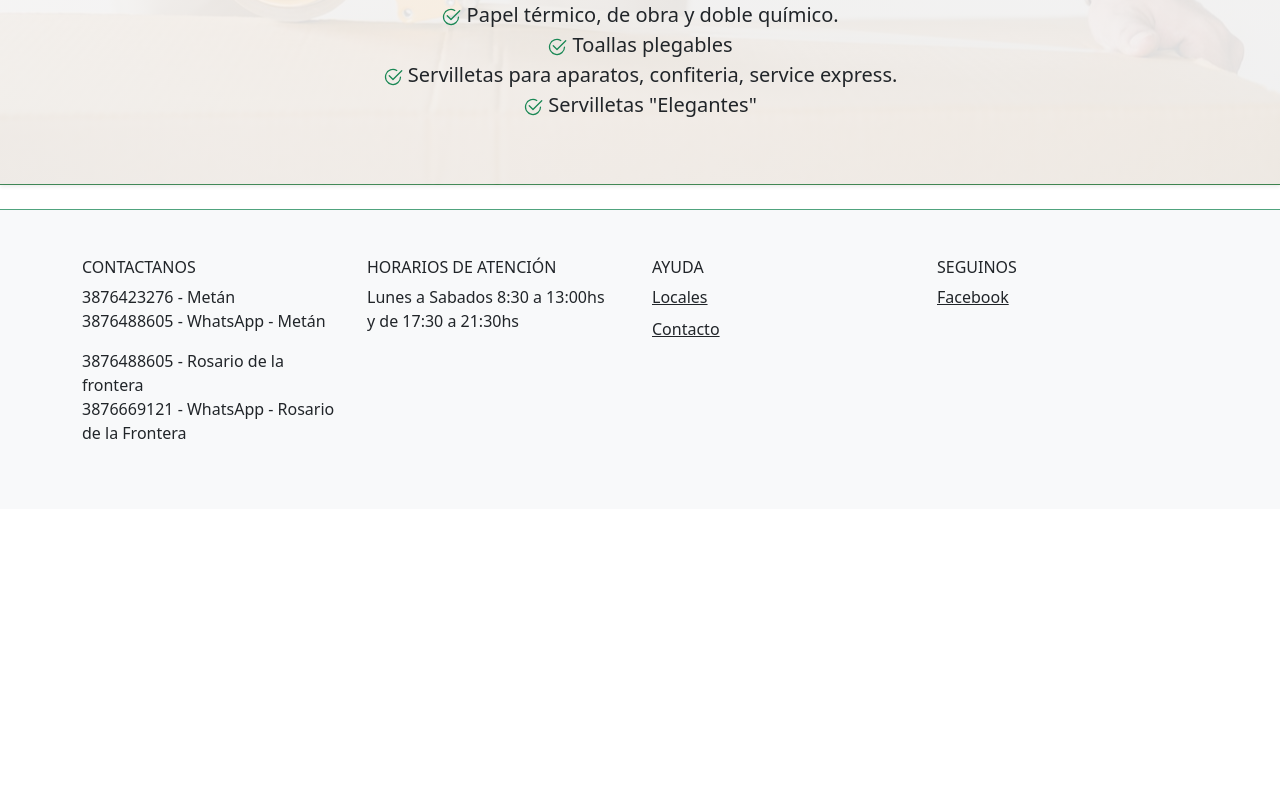
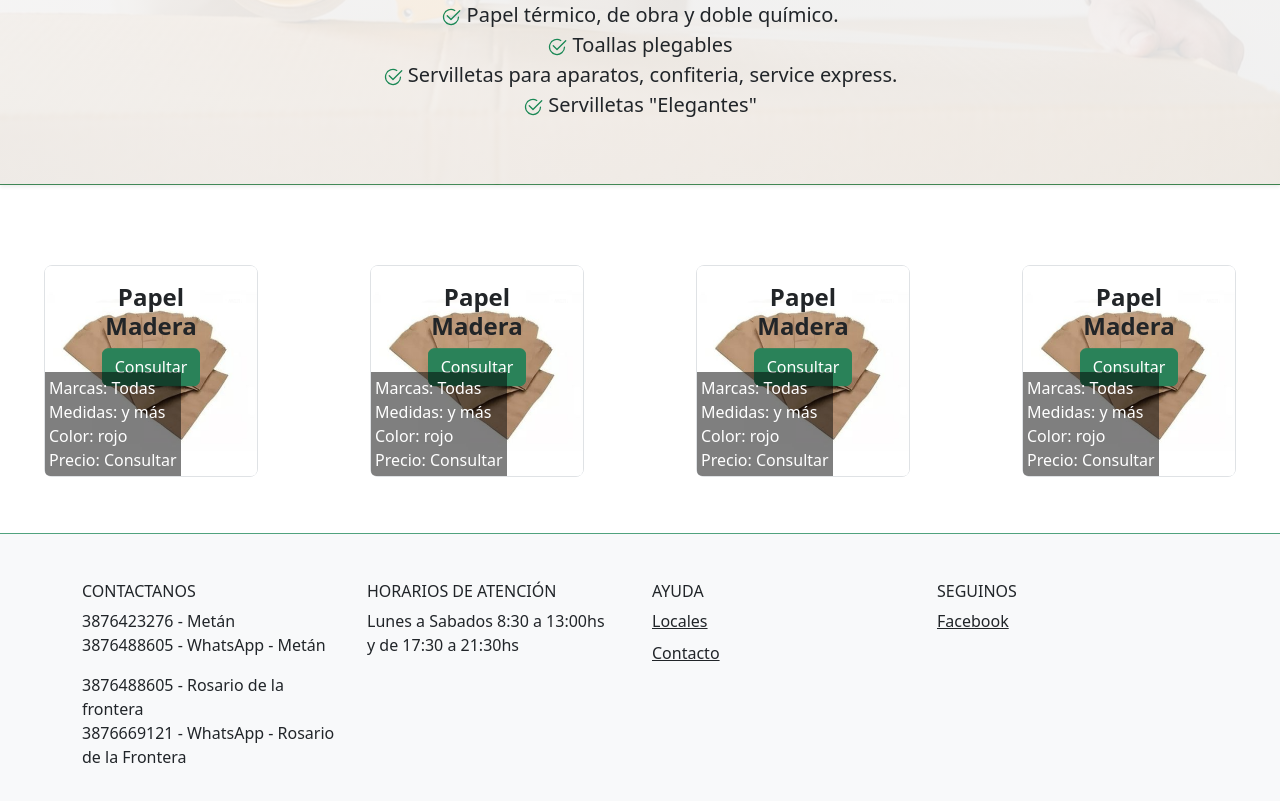
Before and after one commit to ezequielmonachesi/mbEnvasesReact, a React (Vite) app: page / in a window 1280 px wide. Shown: the part 1594-2395 px from the top of the page. Before the commit the page ends 2103 px from the top, so only its background shows below. Built offline with nearby package versions, Linux system fonts and the light colour scheme.

Commit message:
card productos agregado

```diff
--- a/src/App.jsx
+++ b/src/App.jsx
@@ -5,6 +5,8 @@ import Footer from "./components/common/Footer";
 import Inicio from "./components/views/Inicio";
 import Administrador from "./components/views/Administrador";
 import Contacto from "./components/views/Contacto";
+import CardProductos from "./components/views/productos/CardProductos";
+import "./components/views/productos/cardProductos.css";
 
 function App() {
   return (
--- a/src/components/views/Inicio.jsx
+++ b/src/components/views/Inicio.jsx
@@ -8,6 +8,7 @@ import {
   PeopleFill,
   RocketTakeoff,
 } from "react-bootstrap-icons";
+import CardProductos from "./productos/CardProductos";
 
 const Inicio = () => {
   return (
@@ -155,6 +156,13 @@ const Inicio = () => {
           </Col>
         </Row>
       </Container>
+      {/* Productos */}
+      <Row>
+        <CardProductos></CardProductos>
+        <CardProductos></CardProductos>
+        <CardProductos></CardProductos>
+        <CardProductos></CardProductos>
+      </Row>
     </>
   );
 };
--- a/src/components/views/productos/CardProductos.jsx
+++ b/src/components/views/productos/CardProductos.jsx
@@ -1,11 +1,34 @@
-import React from 'react';
+import React from "react";
+import { Card, Col, Image } from "react-bootstrap";
+import bolsaKraft from "../../../assets/bolsas-kraft.jpg";
 
 const CardProductos = () => {
-    return (
-        <div>
-            CardProductos
-        </div>
-    );
+  return (
+    <Col md={3} className="p-5">
+      <Card className="position-relative border rounded-3 imgZoom m-2">
+        <Image src={bolsaKraft} alt="caja-pizza" className="w-100 rounded-2" />
+        <article className="position-absolute top-50 start-50 translate-middle">
+          <div className="mb-5 text-center">
+            <h4 className="fw-bold cursor-default nombre">Papel Madera</h4>
+            <button
+              type="button"
+              className="btn btn-success mb-4"
+              data-bs-toggle="modal"
+              data-bs-target="#whatsapp"
+            >
+              Consultar
+            </button>
+          </div>
+        </article>
+        <ul className="list-unstyled text-start bg-black text-white bg-opacity-50 borde-inf-ul  position-absolute bottom-0 start-0 m-0 p-1 cursor-default">
+          <li className="letrasUl">Marcas: Todas</li>
+          <li className="letrasUl">Medidas: y más</li>
+          <li className="letrasUl">Color: rojo</li>
+          <li className="letrasUl">Precio: Consultar</li>
+        </ul>
+      </Card>
+    </Col>
+  );
 };
 
 export default CardProductos;
--- /dev/null
+++ b/src/components/views/productos/cardProductos.css
@@ -0,0 +1,16 @@
+.imgZoom {
+    filter: grayscale(20%);
+    transition: all 0.5s;
+  }
+  .imgZoom:hover {
+    filter: grayscale(0%);
+    transform: scale(1.05);
+    transition: all 0.5s;
+  }
+  .altoAncho{
+    width: 250px;
+    height: 250px;
+  }
+  .borde-inf-ul {
+    border-radius: 0 0 0 5px;
+  }
```
Also changed, not shown: src/assets/bolsas-kraft.jpg (added).
